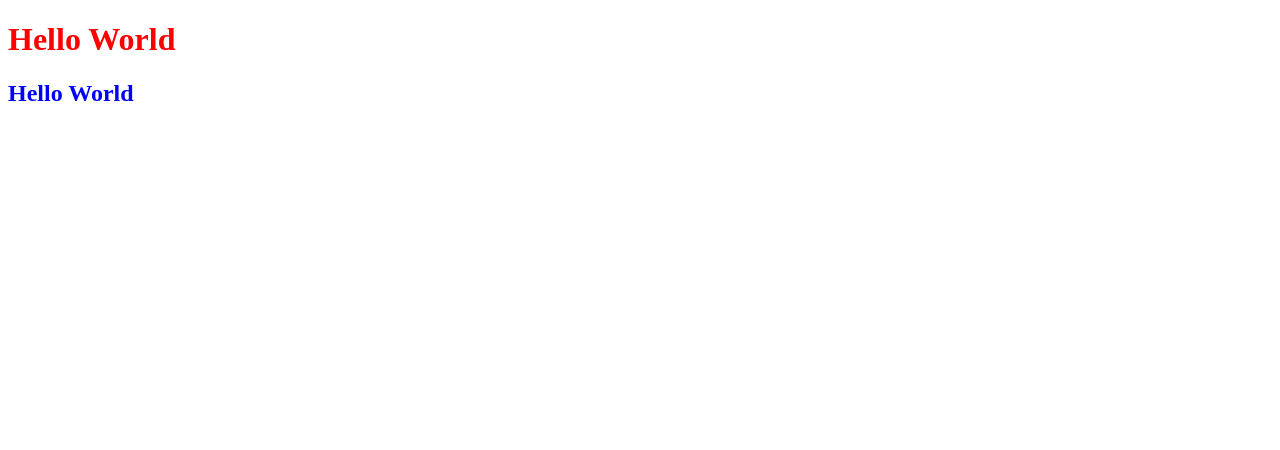
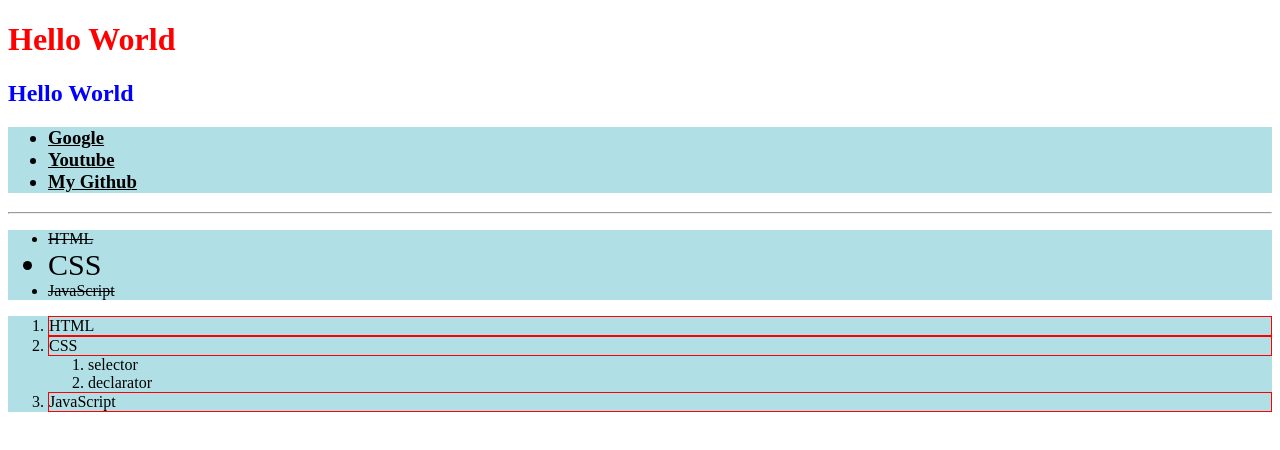
Before and after one commit to luanakwon/Projects4Fun, a plain HTML site: page CSS_tuto/html_css_1.html in a window 1280 px wide. Drawn offline with Linux system fonts and the light colour scheme.

Commit message:
Add files via upload

```diff
--- a/CSS_tuto/html_css_1.html
+++ b/CSS_tuto/html_css_1.html
@@ -3,11 +3,63 @@
 <html>
 	<head>
 		<style>
-			h2{color:blue}
+			h2{
+				color:blue;
+			}
+			#select{
+				font-size:30px;
+			}
+			.deactive{
+				text-decoration: line-through;
+			}
+			#lecture>li{
+				border:1px solid red;
+			}
+			ul, ol{
+				background-color: powderblue;
+			}
+			a:link{
+				color:black;
+			}
+			a:visited{
+				color:red;
+			}
+			a:hover{
+				color:yellow;
+			}
+			a:active{
+				color:green;
+			}
+			a:focus{
+				color:white;
+			}
 		</style>
+		<!--flukeout.github.io-->
 	</head>
 	<body>
 		<h1 style="color:red"> Hello World </h1>
 		<h2> Hello World </h2>
+		<h3>
+			<ul>
+				<li><a href="https://google.com"> Google </a></li>
+				<li><a href="https://youtube.com"> Youtube </a></li>
+				<li><a href="https://github.com/luanakwon/"> My Github </a></li>
+			</ul>
+		</h3>
+		<hr>
+		<ul>
+			<li class="deactive">HTML</li>
+			<li id="select">CSS</li>
+			<li class="deactive">JavaScript</li>
+		</ul>
+		<ol id="lecture">
+			<li>HTML</li>
+			<li>CSS</li>
+				<ol>
+					<li> selector </li>
+					<li> declarator </li>
+				</ol>
+			<li>JavaScript</li>
+		</ol>
 	</body>
 </html>
```
